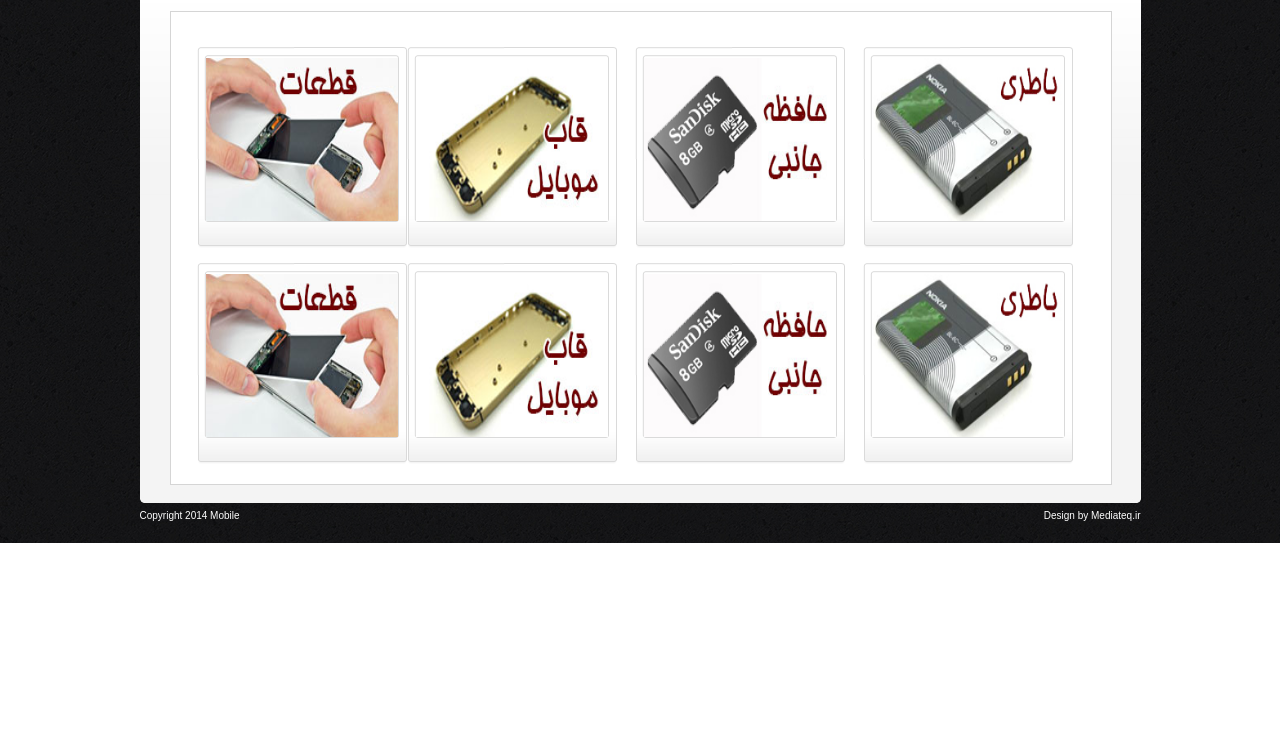
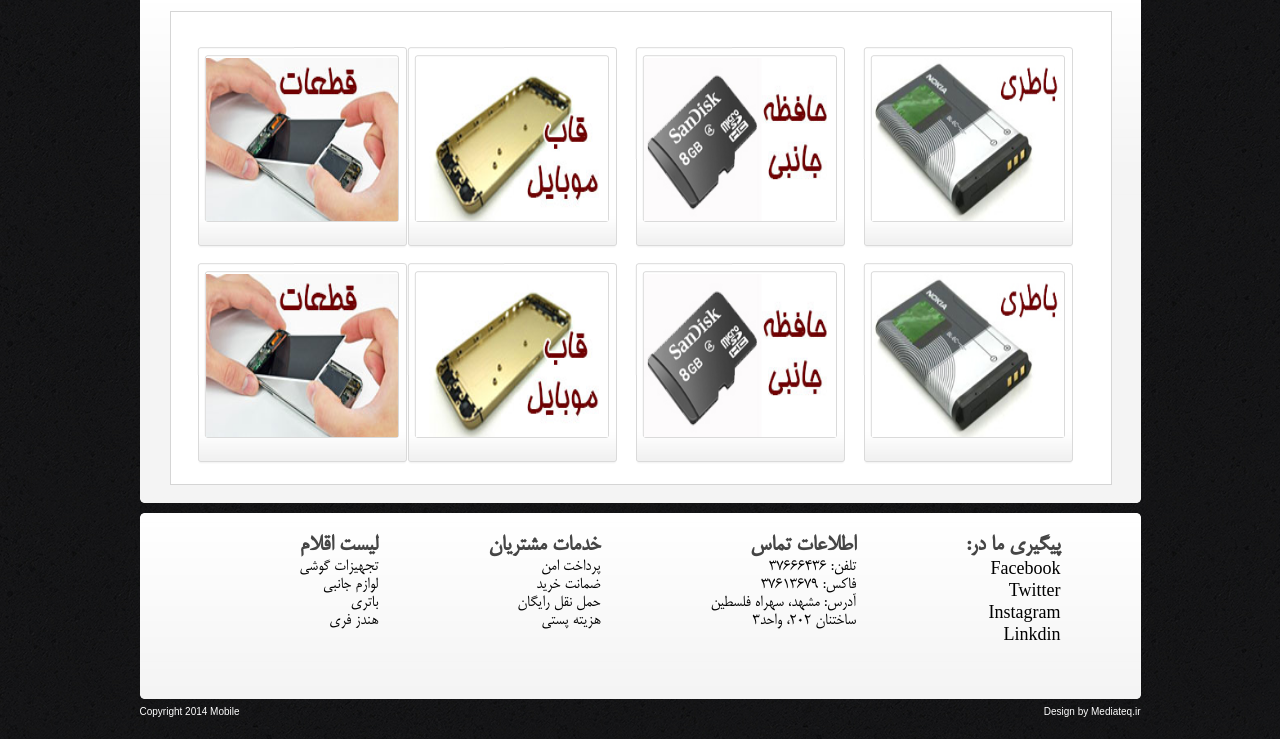
Before and after one commit to medworks/mobile-store, a PHP site: page / in a window 1280 px wide. Shown: the part 474-1213 px from the top of the page. Before the commit the page ends 1017 px from the top, so only its background shows below. Run offline with PHP 8.4, Linux system fonts and the light colour scheme.

Commit message:
add footer

```diff
--- a/css/index/style.css
+++ b/css/index/style.css
@@ -1,4 +1,15 @@
 @charset "utf-8";
+
+@font-face {
+  font-family: 'bmitra';
+  src: url('../../font/BMitra.eot');
+  src: url('../../font/BMitra.eot') format('embedded-opentype'),
+       url('../../font/BMitra.woff') format('woff'),
+       url('../../font/BMitra.ttf') format('truetype'),
+       url('../../font/BMitra.svg') format('svg');
+  font-weight: normal;
+  font-style: normal;
+}
 /* CSS Document */
 body {
 	padding:0px;
--- a/index.php
+++ b/index.php
@@ -119,6 +119,69 @@ html .jqueryslidemenu{height: 1%;} /*Holly Hack for IE7 and below*/
     </div>
     <div class="clear"></div>
     <div class="cont_botm">&nbsp;</div>
+
+    <div class="clear"></div>
+    <style>
+        .footer .right_sec ul{
+            float: right;
+            margin-right:50px;
+            margin-left: 60px;
+            direction: rtl;
+        }
+        .footer .right_sec ul h4{
+            font-size: 25px;
+            font-family: 'bmitra';
+        }
+        .footer .right_sec ul li{
+            list-style-type: none;
+        }
+        .footer .right_sec ul li a{
+            font-size: 18px;
+            color: #000;
+            text-align: right;
+            font-family: 'bmitra';
+        }
+        .footer .right_sec ul li a:hover{
+            color: #555;
+        }
+    </style>
+    <div class="cont_top" style="margin-top:10px;">&nbsp;</div>
+    <!-- Content Section -->
+    <div id="content" class="footer" style="min-height:150px;">
+        <!-- Right Column -->
+        <div class="right_sec">
+            <ul>
+                <h4>پیگیری ما در:</h4>
+                <li><a href="#" title="">Facebook</a></li>
+                <li><a href="#" title="">Twitter</a></li>
+                <li><a href="#" title="">Instagram</a></li>
+                <li><a href="#" title="">Linkdin</a></li>
+            </ul>
+            <ul>
+                <h4>اطلاعات تماس</h4>
+                <li><a href="#" title="">تلفن: 37666436</a></li>
+                <li><a href="#" title="">فاکس: 37613679</a></li>
+                <li><a href="#" title="">آدرس: مشهد، سهراه فلسطین</a></li>
+                <li><a href="#" title="">ساختنان 202، واحد3</a></li>
+            </ul>
+            <ul>
+                <h4>خدمات مشتریان</h4>
+                <li><a href="#" title="">پرداخت امن</a></li>
+                <li><a href="#" title="">ضمانت خرید</a></li>
+                <li><a href="#" title="">حمل نقل رایگان</a></li>
+                <li><a href="#" title="">هزیته پستی</a></li>
+            </ul>
+            <ul>
+                <h4>لیست اقلام</h4>
+                <li><a href="#" title="">تجهیزات گوشی</a></li>
+                <li><a href="#" title="">لوازم جانبی</a></li>
+                <li><a href="#" title="">باتری</a></li>
+                <li><a href="#" title="">هندز فری</a></li>
+            </ul>
+        </div>
+    </div>
+    <div class="clear"></div>
+    <div class="cont_botm">&nbsp;</div>
     <!-- Footer -->
 	<div id="footer">
     	<p class="left">Copyright 2014 Mobile </p>
```
